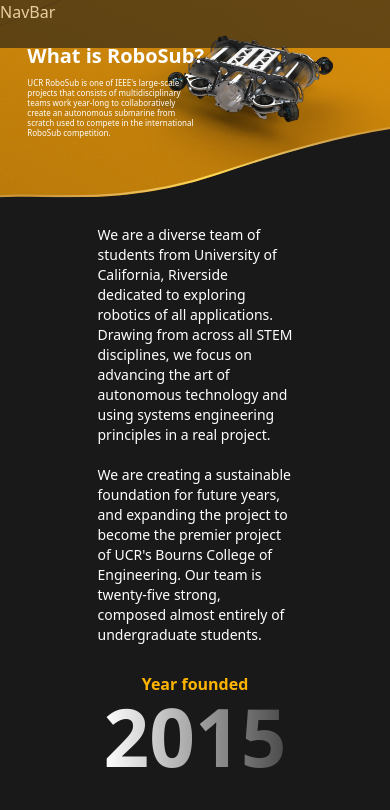
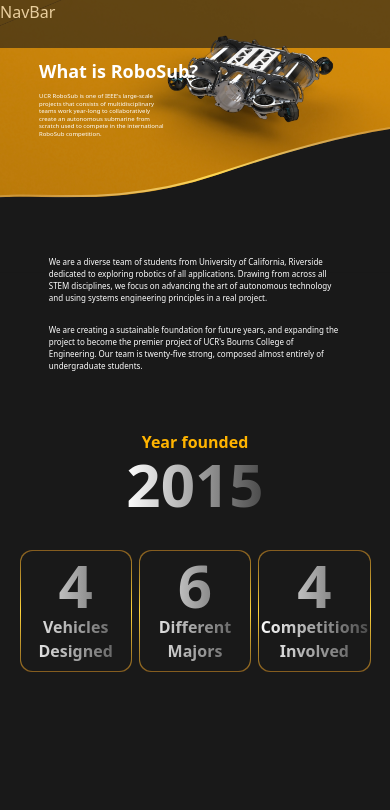
Before and after one commit to acm-ucr/robosub-website, a Next.js app: page /about in a window 390 px wide. Shown: the top 810 px of the page. Built offline with nearby package versions, Linux system fonts and the light colour scheme; some icons are missing.

Commit message:
combine about page mobile

```diff
--- a/src/app/about/page.js
+++ b/src/app/about/page.js
@@ -6,7 +6,7 @@
   return (
     <div className="mb-[30%] w-full flex flex-col items-center min-h-screen">
       <AboutTitle />
-      <div className="w-1/2 text-sm my-[7%]">
+      <div className=" w-3/4 md:w-1/2 text-[8px] md:text-sm md:my-[7%] my-[15%]">
         <p className="mb-5">
           We are a diverse team of students from University of California,
           Riverside dedicated to exploring robotics of all applications. Drawing
--- a/src/app/join/page.js
+++ b/src/app/join/page.js
@@ -9,10 +9,10 @@
   return (
     <div className="w-full flex flex-col items-center min-h-screen mb-[20%]">
       <PageTitle image={join} title="Join" text="Get Involved" />
-      <p className="text-robosub-light-blue text-4xl font-semibold text-center">
+      <p className="text-robosub-light-blue text-lg md:text-4xl font-semibold text-center">
         We are Currently Recuiting for ALL
       </p>
-      <p className="text-robosub-light-blue text-4xl font-semibold text-center mb-10">
+      <p className="text-robosub-light-blue text-lg md:text-4xl font-semibold text-center mb-10">
         Subteams!
       </p>
       <Button
--- a/src/components/about/AboutTitle.jsx
+++ b/src/components/about/AboutTitle.jsx
@@ -1,7 +1,6 @@
 import Image from "next/image";
 import image1 from "../../public/about.png";
 import image2 from "../../public/yellow-wave.svg";
-const paragraphGen = "";
 
 const AboutTitle = () => {
   return (
@@ -12,22 +11,16 @@
         alt="Background image 2"
         className="w-screen top-[60%] absolute"
       />
-      <div className="w-full leading-tight md:leading-7 left-[7%] md:left-[10%] bottom-[30%] md:bottom-[30%] absolute flex flex-col items-start text-[8px] md:text-xl">
-        <p className="text-xl md:text-4xl font-bold mb-2 md:mb-5">
+      <div className="w-full leading-tight md:leading-7 left-[10%] bottom-[30%] md:bottom-[30%] absolute flex flex-col items-start text-[6px] md:text-xl">
+        <p className="text-lg md:text-4xl font-bold mb-2 md:mb-5">
           What is RoboSub?
         </p>
-        <p className={paragraphGen}>
-          UCR RoboSub is one of IEEE&apos;s large-scale
-        </p>
-        <p className={paragraphGen}>
-          projects that consists of multidisciplinary
-        </p>
-        <p className={paragraphGen}>teams work year-long to collaboratively</p>
-        <p className={paragraphGen}>create an autonomous submarine from</p>
-        <p className={paragraphGen}>
-          scratch used to compete in the international
-        </p>
-        <p className={paragraphGen}>RoboSub competition.</p>
+        <p>UCR RoboSub is one of IEEE&apos;s large-scale</p>
+        <p>projects that consists of multidisciplinary</p>
+        <p>teams work year-long to collaboratively</p>
+        <p>create an autonomous submarine from</p>
+        <p>scratch used to compete in the international</p>
+        <p>RoboSub competition.</p>
       </div>
     </div>
   );
--- a/src/components/about/Info.jsx
+++ b/src/components/about/Info.jsx
@@ -6,10 +6,10 @@
 
 const Info = () => {
   return (
-    <div className=" md:w-1/2 w-[89%]">
+    <div className=" md:w-1/2 w-[90%]">
       <div className="flex flex-col items-center mb-9 md:mb-11">
         <p class="text-robosub-yellow font-bold text-base">Year founded</p>
-        <p class="font-bold text-transparent bg-clip-text bg-gradient-to-r from-white to-robosub-dark-gray text-[80px] leading-none">
+        <p class="font-bold text-transparent bg-clip-text bg-gradient-to-r from-white to-robosub-dark-gray text-6xl md:text-[80px] leading-none">
           2015
         </p>
       </div>
```
